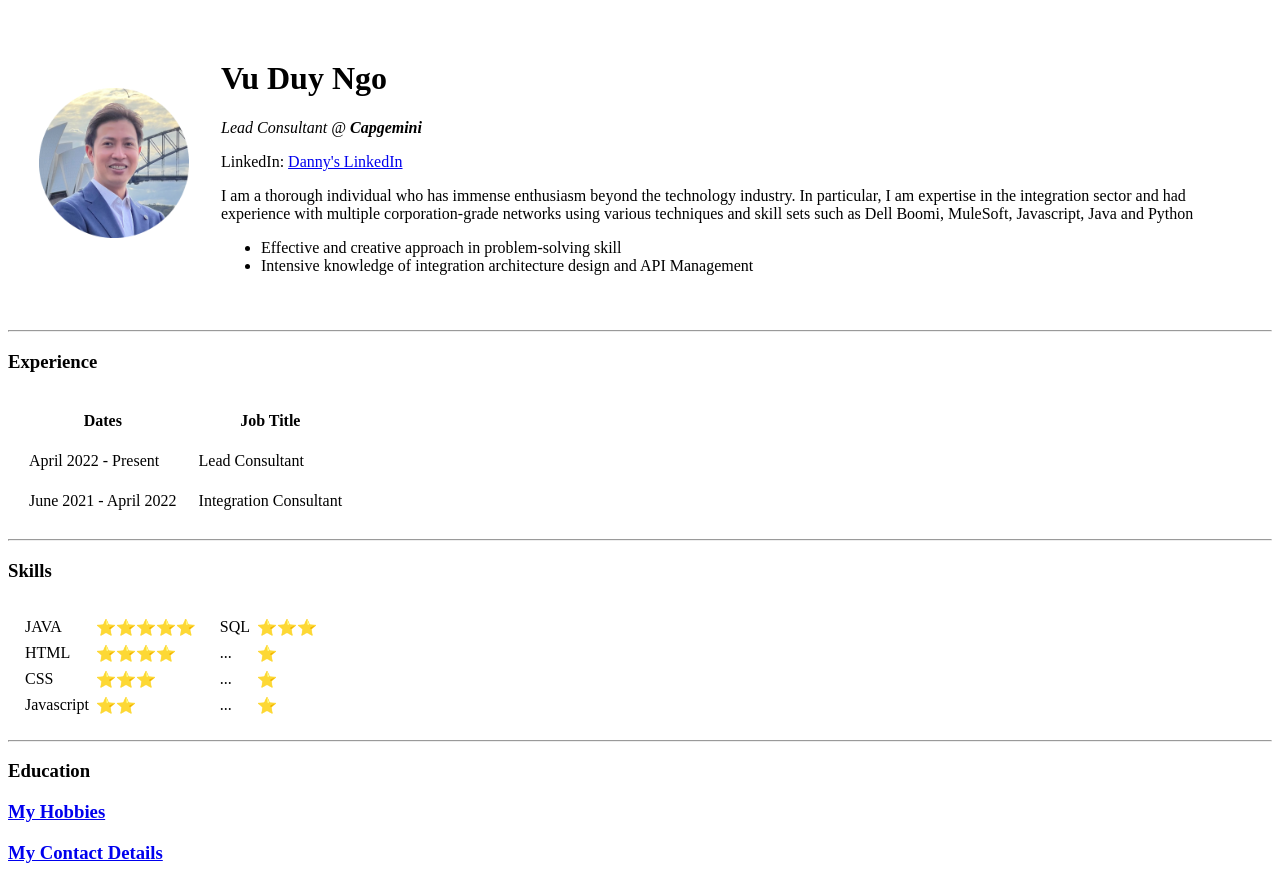
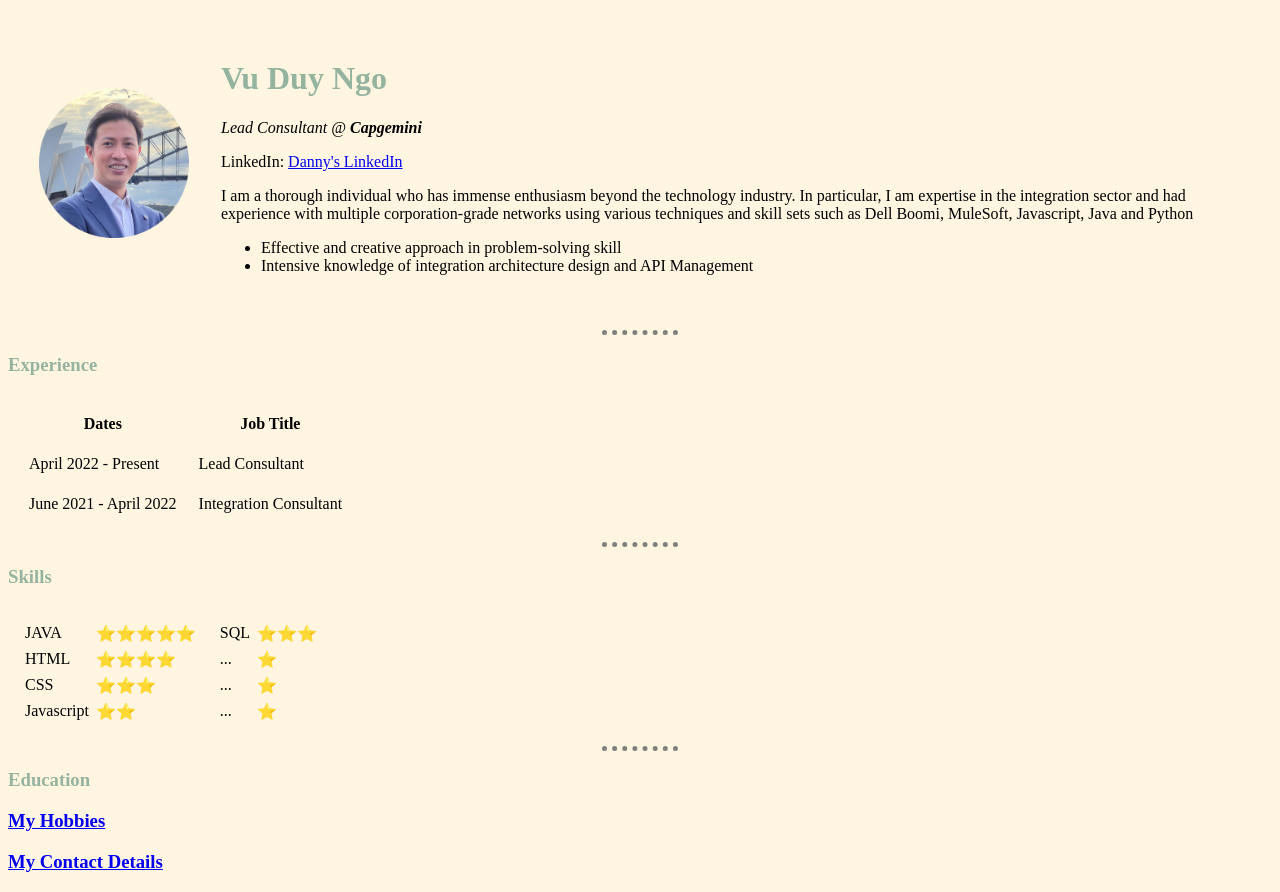
Before and after one commit to dannyngo-nvd/personal-website, a plain HTML site: page index.html in a window 1280 px wide. Drawn offline with Linux system fonts and the light colour scheme.

Commit message:
adding css to all pages

```diff
--- /dev/null
+++ b/css/style.css
@@ -0,0 +1,19 @@
+body {
+  background-color: #FFF5E1;
+}
+
+hr{
+  border-style: none;
+  border-top-style: dotted;
+  border-color: grey;
+  border-width: 5px;
+  width: 6%;
+}
+
+h1{
+  color: #94B49F;
+}
+
+h3{
+  color: #94B49F;
+}
--- a/index.html
+++ b/index.html
@@ -3,7 +3,10 @@
   <head>
     <meta charset="utf-8">
     <title>Danny's Personal Website</title>
+    <link rel="stylesheet" href="css/style.css">
+
   </head>
+
   <body>
     <table cellspacing = "30">
       <tr>
```
Also changed, not shown: contact.html (+7 -9 lines), hobbies.html (+1 -0 lines).
